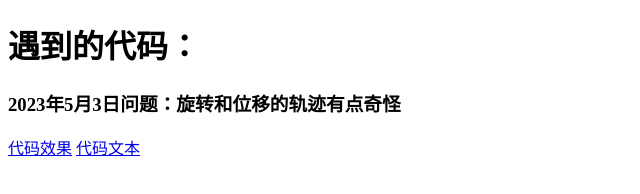
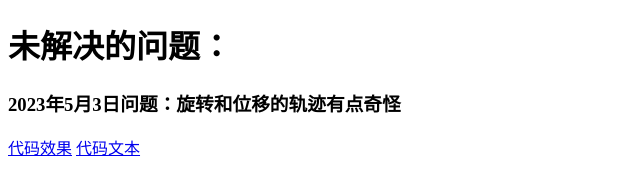
Before and after one commit to Glaivenus/glaivenus.github.io, a plain HTML site: page docs/index.html in a window 1280 px wide. Shown: the whole page, without its empty margins (0-640 px from the left). Drawn offline with Linux system fonts and the light colour scheme.

Commit message:
Update index.html

```diff
--- a/docs/index.html
+++ b/docs/index.html
@@ -7,7 +7,7 @@
     <title>遇到的问题</title>
 </head>
 <body>
-    <h1>遇到的代码：</h1>
+    <h1>未解决的问题：</h1>
     <h3>2023年5月3日问题：旋转和位移的轨迹有点奇怪</h3>
     <a href="https://glaivenus.github.io/wenti1">代码效果</a>
     <a href="https://github.com/Glaivenus/glaivenus.github.io/blob/master/0503/index.html">代码文本</a>
```
